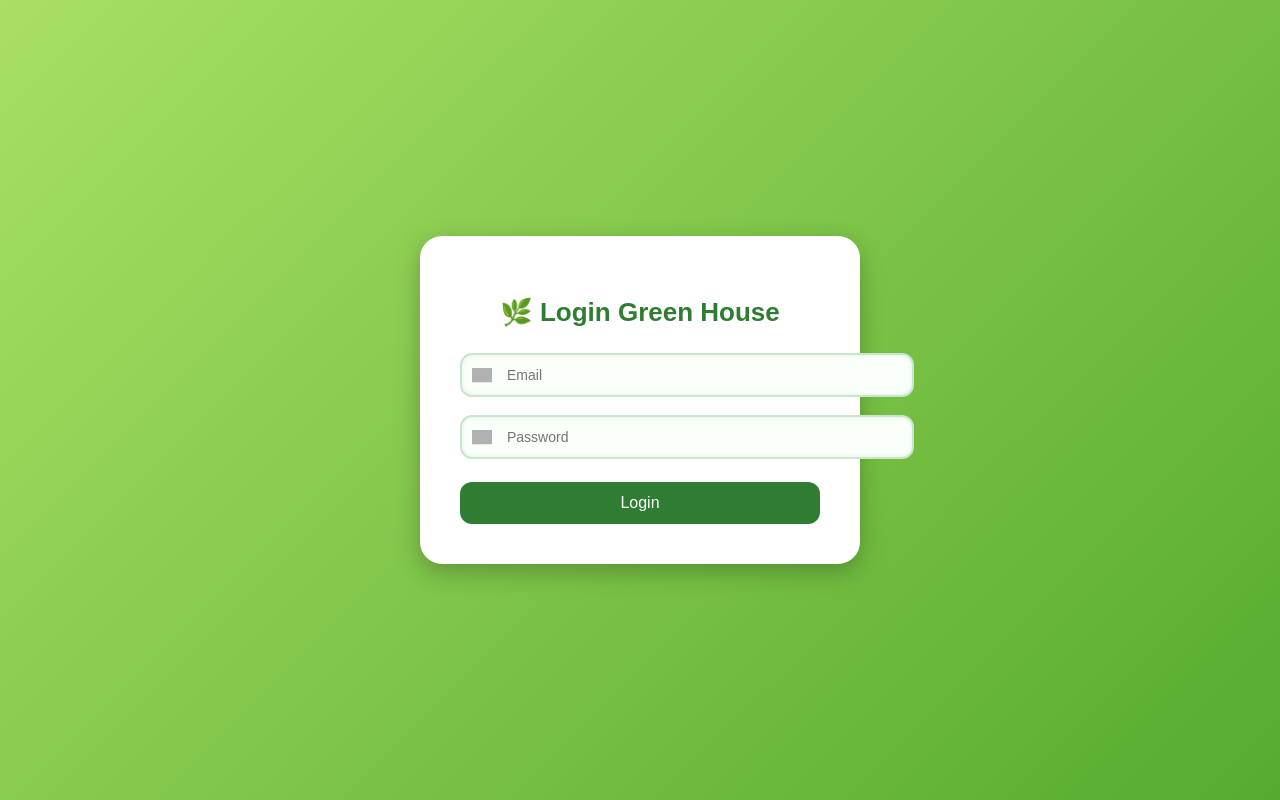
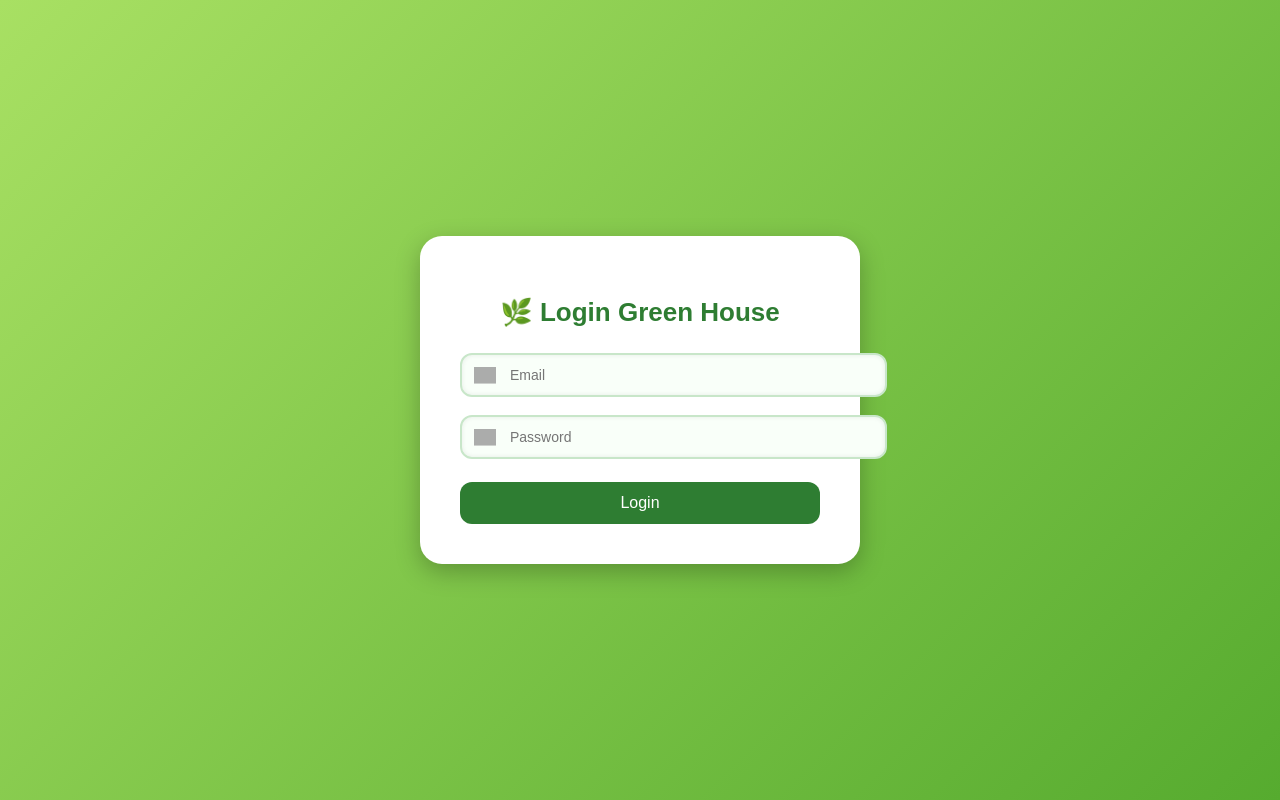
Before and after one commit to 231130070/Sem5_IOT, a plain HTML site: page index.html in a window 1280 px wide. Drawn offline with Linux system fonts and the light colour scheme; grey boxes are pictures that could not be loaded.

Commit message:
Add files via upload
ubah ukuran textfield

```diff
--- a/index.html
+++ b/index.html
@@ -12,7 +12,7 @@
     padding: 0;
   }
 
-  /* ========================= LOGIN PAGE BARU ========================= */
+  /* ========================= LOGIN PAGE ========================= */
   #loginForm {
     width: 100%;
     height: 100vh;
@@ -39,36 +39,37 @@
     font-weight: 600;
   }
 
-  /* INPUT FIELD BARU */
+  /* ========================= FIXED TEXTFIELD ========================= */
   .input-field {
     position: relative;
+    width: 100%;
     margin-bottom: 18px;
+  }
+
+  .input-field img {
+    width: 22px;
+    position: absolute;
+    left: 14px;
+    top: 50%;
+    transform: translateY(-50%);
+    opacity: 0.85;
   }
 
   .input-field input {
     width: 100%;
-    padding: 12px 45px;
+    padding: 12px 15px 12px 48px;
     border-radius: 12px;
     border: 2px solid #c8e6c9;
     font-size: 14px;
     outline: none;
+    background: #f9fff9;
+    box-shadow: inset 0 0 5px rgba(0,0,0,0.08);
     transition: 0.2s;
-    background: #f9fff9;
-    box-shadow: 0 0 5px rgba(0,0,0,0.08) inset;
   }
 
   .input-field input:focus {
     border-color: #66bb6a;
     box-shadow: 0 0 8px rgba(102,187,106,0.4);
-  }
-
-  .input-field img {
-    width: 20px;
-    position: absolute;
-    left: 12px;
-    top: 50%;
-    transform: translateY(-50%);
-    opacity: 0.8;
   }
 
   /* BUTTON LOGIN */
```
